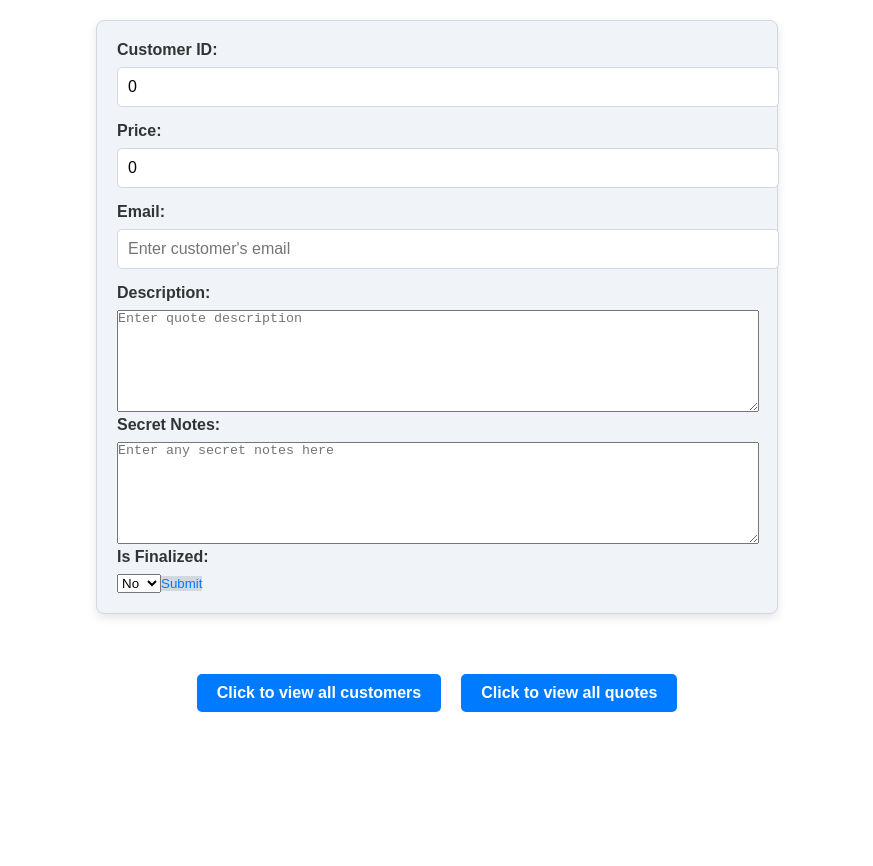
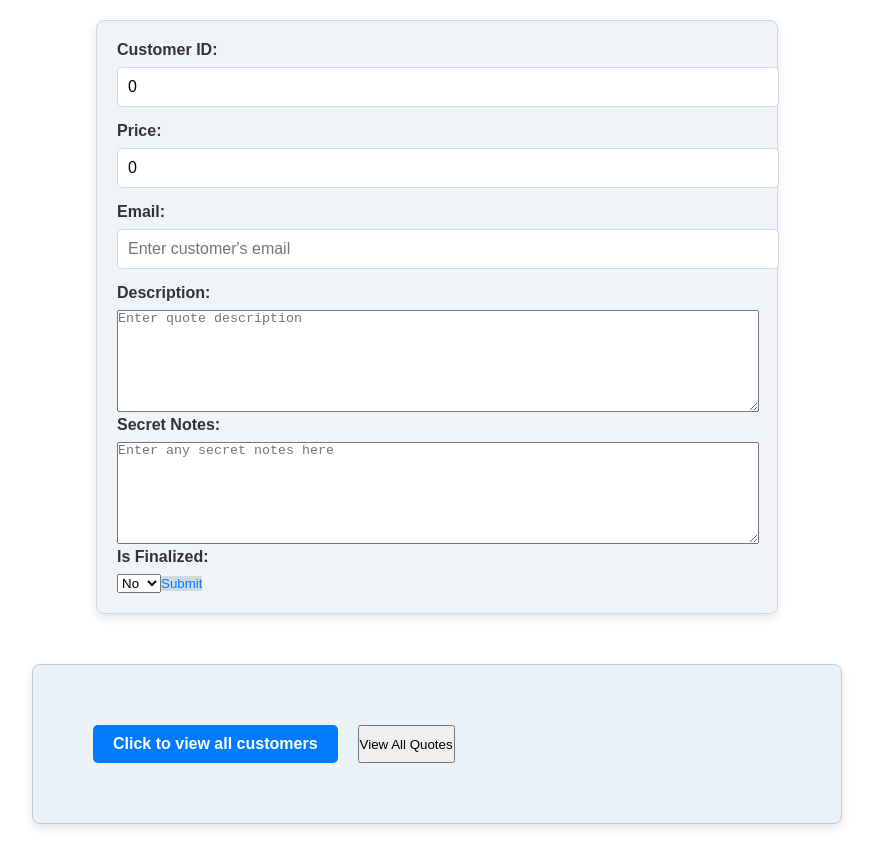
Before and after one commit to JTabb1213/CSCI467Project, an Angular app in the folder sales-associate-page/: page /edit in a window 1280 px wide. Shown: the top 866 px of the page, without its empty margins (203-1076 px from the left). Before the commit the page ends 800 px from the top, so only its background shows below. Built offline with nearby package versions, Linux system fonts and the light colour scheme.

Commit message:
Associate page is now better

```diff
--- a/sales-associate-page/src/app/components/edit/edit.component.html
+++ b/sales-associate-page/src/app/components/edit/edit.component.html
@@ -17,17 +17,19 @@
 
         <label for="isFinalized">Is Finalized:</label>
         <select id="isFinalized" [(ngModel)]="isFinalized">
-            <option [value]="true">Yes</option>
-            <option [value]="false">No</option>
+            <option [ngValue]="true">Yes</option>
+            <option [ngValue]="false">No</option>
         </select>
 
         <button class='submitOrderButton' (click)="submitCustomerOrder()">Submit</button>
     </div>
 
-    <div classs="boxForCustomersListAndButton">
+    <div class="boxForCustomersListAndButton">
         <div class="button">
-            <app-button-to-view-all-customers (customersLoaded)="onCustomersLoaded($event)" (click)="setWorking()" (click)="hideQuotesList()"></app-button-to-view-all-customers>
-            <app-view-all-quotes-button (quotesLoaded)="onQuotesLoaded($event)" (click)="setWorking()" (click)="hideCustomerList()"></app-view-all-quotes-button>
+            <app-button-to-view-all-customers (customersLoaded)="onCustomersLoaded($event)" (click)="setWorking(); hideQuotesList()"></app-button-to-view-all-customers>
+            <button (click)="getAllQuotes(salesID); setWorking(); hideCustomerList()">
+                View All Quotes
+            </button>
         </div>
 
         <div *ngIf="customersHere" class="customer-list-container">
@@ -54,7 +56,7 @@
                 Customer email: {{quote.email}}<br>
                 Associate ID: {{quote.associateID}}<br>
                 Secrets: {{quote.secretNotes}}<br>
-                Is final: {{quote.isFinalized}}
+                Is final: {{ quote.isFinalized ? 'Yes' : 'No' }}
             </li>
             </ul>
         </div>
--- a/sales-associate-page/src/app/components/edit/edit.component.ts
+++ b/sales-associate-page/src/app/components/edit/edit.component.ts
@@ -1,24 +1,27 @@
-import { Component } from '@angular/core';
+import { Component, ViewChild } from '@angular/core';
 import { ButtonToViewAllCustomersComponent } from '../button-to-view-all-customers/button-to-view-all-customers.component';
-import { ViewAllQuotesButtonComponent } from '../view-all-quotes-button/view-all-quotes-button.component';
+//import { ViewAllQuotesButtonComponent } from '../view-all-quotes-button/view-all-quotes-button.component';
 import { Customer, EnterQuotes } from '../../models/customer.model';
 import { CommonModule } from '@angular/common';
 import { FormsModule } from '@angular/forms';
 import { CustomerService } from '../../services/customer-db.service';
 import { ActivatedRoute } from '@angular/router';
 
+
 @Component({
   selector: 'app-edit',
   standalone: true,
-  imports: [ButtonToViewAllCustomersComponent, ViewAllQuotesButtonComponent, CommonModule, FormsModule],
+  imports: [ButtonToViewAllCustomersComponent /*ViewAllQuotesButtonComponent*/, CommonModule, FormsModule],
   templateUrl: './edit.component.html',
   styleUrl: './edit.component.css'
 })
 export class EditComponent {
+  //@ViewChild('quotesButton') quotesButton!: ViewAllQuotesButtonComponent;
   constructor(private apiService: CustomerService, private route: ActivatedRoute) { }
-  ngOnInit() {
-    const paramValue = this.route.snapshot.queryParams['username'];
-    console.log(paramValue);
+  salesID: string = this.route.snapshot.queryParams['username'] || 'defaultSalesID';//to make sure there is never a null value
+
+  ngOnInit(): void {
+    console.log(this.salesID)
   }
 
   showSidebar = false;
@@ -31,11 +34,12 @@ export class EditComponent {
   quotesHere: boolean = false;
   customerID: number = 0;
   price: number = 0.00;
-  salesID: string = this.route.snapshot.queryParams['username'];
+  //salesID: string = this.route.snapshot.queryParams['username'];
   email: string = "";
   description: string = "";
   secretNotes: string = "";
   isFinalized: boolean = false;
+  allQuotes: EnterQuotes[] = [];
 
   // Method to handle received data
   onCustomersLoaded(customers: Customer[]): void {
@@ -44,13 +48,25 @@ export class EditComponent {
     console.log(customers)
   }
 
-  onQuotesLoaded(quotes: EnterQuotes[]): void {
-    console.log("salesID:", this.salesID);
-    this.quotesList = quotes;
-    this.quotesHere = quotes.length > 0;// So the 'all customers' header wont always appear
-    console.log(quotes)
+  getAllQuotes(salesID: string): void {
+    this.apiService.getQuotes(salesID).subscribe(data => {
+      this.quotesList = data;
+      this.quotesHere = data.length > 0;// So the 'all customers' header wont always appear
+      console.log(data)
+      //console.log(this.allQuotes);
+    }, error => {
+      console.error('Error fetching quotes:', error);
+    });
   }
 
+  /*
+    onQuotesLoaded(quotes: EnterQuotes[]): void {
+      console.log("salesID:", this.salesID);
+      this.quotesList = quotes;
+      this.quotesHere = quotes.length > 0;// So the 'all customers' header wont always appear
+      console.log(quotes)
+    }
+  */
   setWorking(): void {
     this.showColorWheel = !this.showColorWheel; // Toggle the color wheel display
   }
@@ -75,6 +91,8 @@ export class EditComponent {
       secretNotes: this.secretNotes,
       isFinalized: this.isFinalized
     };
+    console.log("isFinalized value:", this.isFinalized);
+    console.log("isFinalized type:", typeof this.isFinalized)
     console.log(this.isFinalized);
 
     this.apiService.addQuotes(ord).subscribe((data: EnterQuotes) => {
@@ -84,6 +102,4 @@ export class EditComponent {
       console.error('Error submitting order:', error);
     });
   }
-
-
 }
--- a/sales-associate-page/src/app/components/view-all-quotes-button/view-all-quotes-button.component.ts
+++ b/sales-associate-page/src/app/components/view-all-quotes-button/view-all-quotes-button.component.ts
@@ -14,8 +14,8 @@ export class ViewAllQuotesButtonComponent {
   //next two lines, along with .emit line allow this component to send its data to any component that uses it
   constructor(private apiService: CustomerService) { }
   @Output() quotesLoaded = new EventEmitter<EnterQuotes[]>();
-  getAllQuotes(): void {
-    this.apiService.getQuotes().subscribe(data => {
+  getAllQuotes(associateID: string): void {
+    this.apiService.getQuotes(associateID).subscribe(data => {
       this.allQuotes = data;
       this.quotesLoaded.emit(this.allQuotes);
       //console.log(this.allCustomers)
--- a/sales-associate-page/src/app/services/customer-db.service.ts
+++ b/sales-associate-page/src/app/services/customer-db.service.ts
@@ -23,8 +23,8 @@ export class CustomerService {
     return this.http.post<EnterQuotes>(`${this.apiUrl}/purchase_order`, order);
   }
 
-  getQuotes(): Observable<any> {
-    return this.http.get<EnterQuotes>(`${this.apiUrl}/view_all_quotes`);
+  getQuotes(associateID: string): Observable<EnterQuotes[]> {
+    return this.http.get<EnterQuotes[]>(`${this.apiUrl}/view_all_quotes?associateID=${associateID}`);
   }
 
   associateLogin(user: associateLogin): Observable<any> {
```
Also changed, not shown: 1 other file (tests, documents, lock files or other folders).
